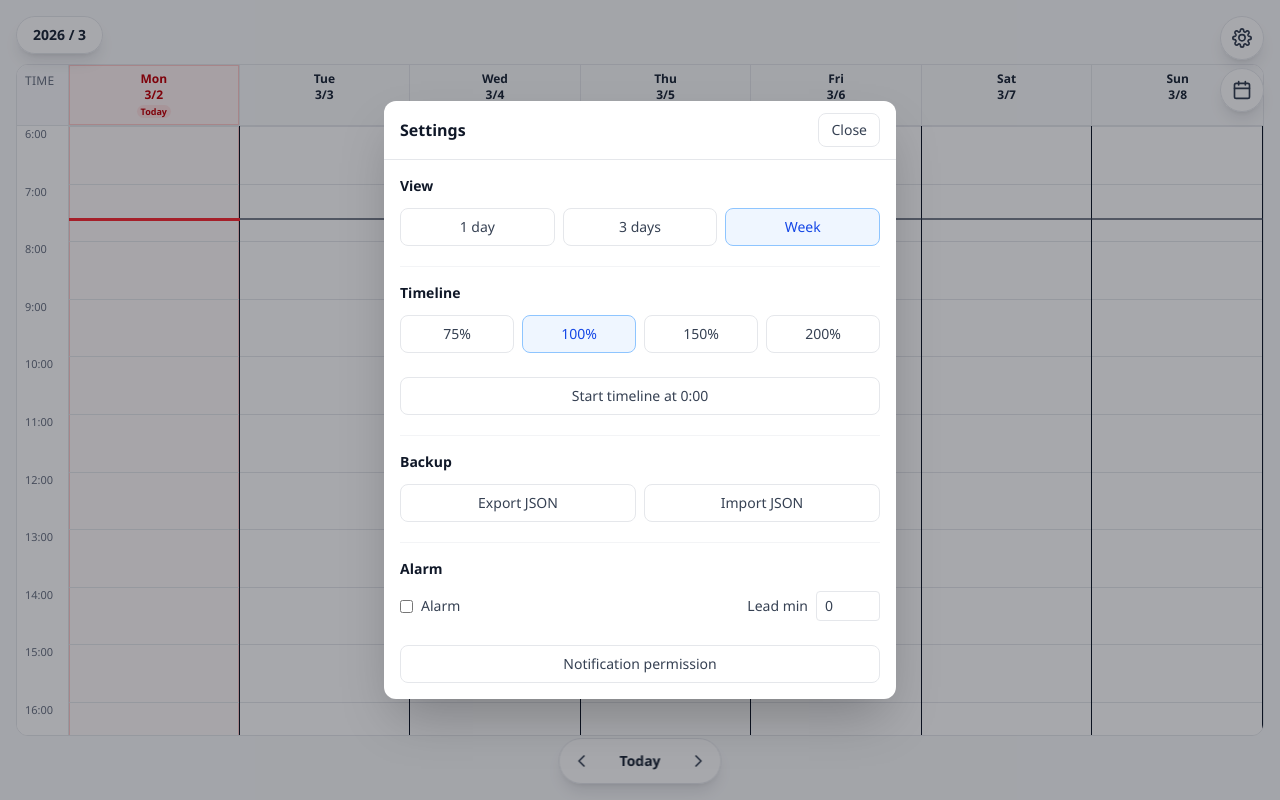
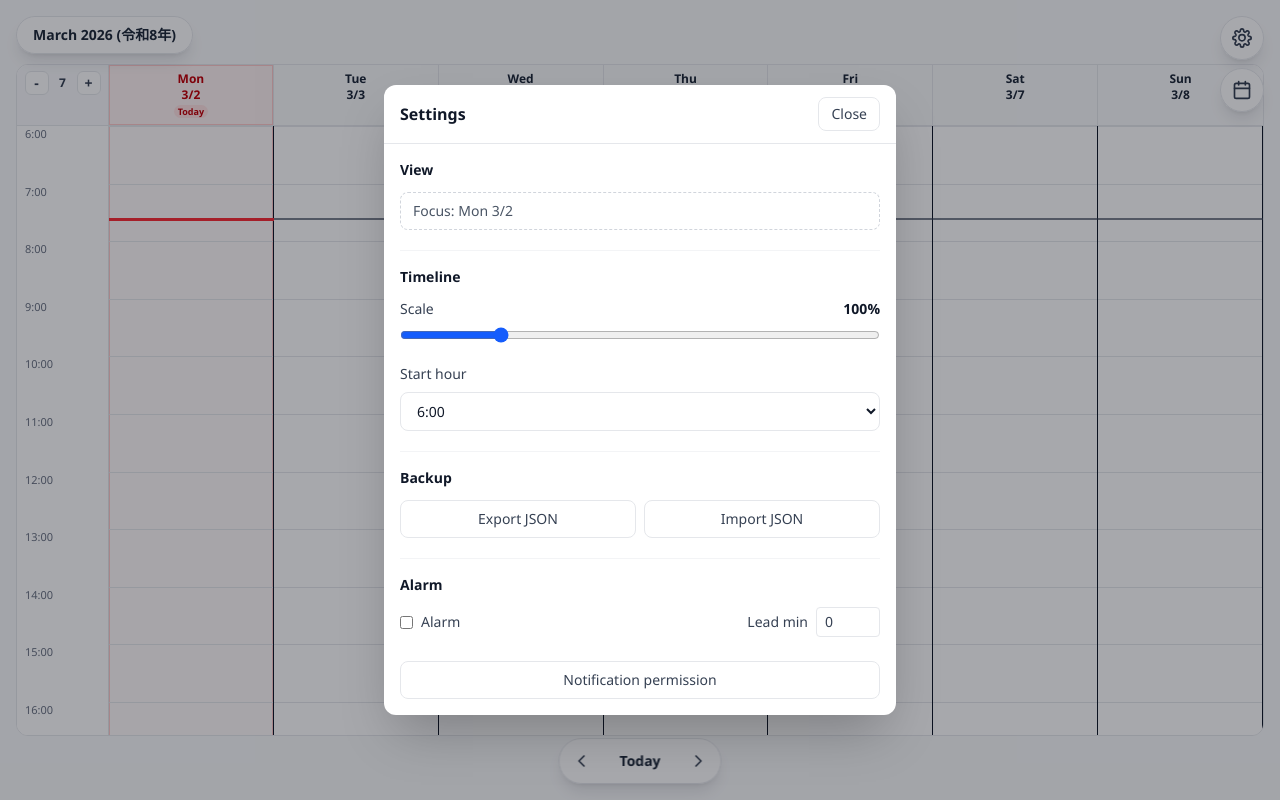
Before and after one commit to isikoro1/timebox, a Next.js app: page / in a window 1280 px wide. Both pictures are taken after a click on the button 1242 px from the left and 38 px from the top of the page. Built offline with nearby package versions, Linux system fonts and the light colour scheme.

Commit message:
Address remaining calendar view issues (#25)
* Add JSON import/export and timeline UX improvements

* Move controls into settings modal

* Migrate planner events to date keys (#17)

* Add date navigation calendar controls

* Refine date navigation layout

* Address remaining calendar view issues

```diff
--- a/app/page.tsx
+++ b/app/page.tsx
@@ -8,23 +8,16 @@ import { useAlarm } from "../hooks/useAlarm"
 import { useNowMin } from "../hooks/useNowMin"
 import { useSelection } from "../hooks/useSelection"
 import { useTimeboxingItems } from "../hooks/useTimeboxingItems"
-import { type ViewMode, type ZoomLevel, useViewOptions } from "../hooks/useViewOptions"
+import { MAX_ZOOM, MIN_ZOOM, ZOOM_STEP, useViewOptions } from "../hooks/useViewOptions"
 import { formatDateHeader, getTodayDateKey, parseDateKey, toDateKey } from "../lib/date"
+import { formatJapaneseEraYear } from "../lib/japaneseCalendar"
 import { parseEventItems } from "../lib/storage"
 
 const STORAGE_KEY = "timeboxing-tool:v1:week-items"
 const GRID_MIN = 15
 const DEFAULT_DURATION = 30
-const VIEW_MODE_LABELS: Record<ViewMode, string> = {
-    day: "1 day",
-    "3days": "3 days",
-    week: "Week",
-}
-const ZOOM_OPTIONS: ZoomLevel[] = [75, 100, 150, 200]
 const BUTTON_CLASS =
     "rounded-lg border border-gray-200 bg-white px-3 py-2 text-sm font-medium text-gray-700 transition hover:bg-gray-50"
-const ACTIVE_BUTTON_CLASS =
-    "rounded-lg border border-blue-300 bg-blue-50 px-3 py-2 text-sm font-medium text-blue-700 transition hover:bg-blue-100"
 const SETTINGS_SECTION_CLASS = "space-y-3 border-t border-gray-100 pt-4 first:border-t-0 first:pt-0"
 const WEEKDAY_LABELS = ["Mon", "Tue", "Wed", "Thu", "Fri", "Sat", "Sun"] as const
 
@@ -47,7 +40,8 @@ function downloadJson(items: EventItem[]) {
 
 function getMonthLabel(dateKey: string) {
     const date = parseDateKey(dateKey)
-    return `${date.getFullYear()} / ${date.getMonth() + 1}`
+    const monthName = date.toLocaleString("en-US", { month: "long" })
+    return `${monthName} ${date.getFullYear()} (${formatJapaneseEraYear(dateKey)})`
 }
 
 function addMonths(dateKey: string, delta: number) {
@@ -88,10 +82,10 @@ export default function Home() {
     const [calendarMonthKey, setCalendarMonthKey] = useState(getTodayDateKey)
 
     const {
-        startAtMidnight,
-        setStartAtMidnight,
-        viewMode,
-        setViewMode,
+        startHour,
+        setStartHour,
+        visibleDayCount,
+        setVisibleDayCount,
         zoom,
         setZoom,
         centerDateKey,
@@ -264,7 +258,6 @@ export default function Home() {
         }
     }
 
-    const showDayNavigator = viewMode !== "week"
     const dayLabel = formatDateHeader(centerDateKey)
     const visibleMonthLabel = getMonthLabel(visibleDateKeys[0] ?? centerDateKey)
     const todayKey = getTodayDateKey()
@@ -488,6 +481,8 @@ export default function Home() {
                     <WeekGrid
                         items={items}
                         visibleDateKeys={visibleDateKeys}
+                        visibleDayCount={visibleDayCount}
+                        onChangeVisibleDayCount={setVisibleDayCount}
                         gridMin={GRID_MIN}
                         defaultDurationMin={DEFAULT_DURATION}
                         pxPerMin={pxPerMin}
@@ -554,58 +549,42 @@ export default function Home() {
                         <div className="space-y-5 overflow-y-auto px-4 py-4">
                             <section className={SETTINGS_SECTION_CLASS}>
                                 <h3 className="text-sm font-semibold text-gray-900">View</h3>
-                                <div className="grid grid-cols-3 gap-2">
-                                    {(Object.keys(VIEW_MODE_LABELS) as ViewMode[]).map((mode) => (
-                                        <button
-                                            key={mode}
-                                            className={viewMode === mode ? ACTIVE_BUTTON_CLASS : BUTTON_CLASS}
-                                            type="button"
-                                            onClick={() => setViewMode(mode)}
-                                        >
-                                            {VIEW_MODE_LABELS[mode]}
-                                        </button>
-                                    ))}
+                                <div className="rounded-lg border border-dashed border-gray-300 px-3 py-2 text-sm text-gray-600">
+                                    Focus: {dayLabel}
                                 </div>
-
-                                {showDayNavigator ? (
-                                    <div className="mt-3 grid grid-cols-3 gap-2">
-                                        <button className={BUTTON_CLASS} type="button" onClick={() => moveDate(-1)}>
-                                            Prev
-                                        </button>
-                                        <button className={BUTTON_CLASS} type="button" onClick={goToday}>
-                                            Today
-                                        </button>
-                                        <button className={BUTTON_CLASS} type="button" onClick={() => moveDate(1)}>
-                                            Next
-                                        </button>
-                                        <div className="col-span-3 rounded-lg border border-dashed border-gray-300 px-3 py-2 text-sm text-gray-600">
-                                            Focus: {dayLabel}
-                                        </div>
-                                    </div>
-                                ) : null}
                             </section>
 
                             <section className={SETTINGS_SECTION_CLASS}>
                                 <h3 className="text-sm font-semibold text-gray-900">Timeline</h3>
-                                <div className="grid grid-cols-2 gap-2 sm:grid-cols-4">
-                                    {ZOOM_OPTIONS.map((option) => (
-                                        <button
-                                            key={option}
-                                            className={zoom === option ? ACTIVE_BUTTON_CLASS : BUTTON_CLASS}
-                                            type="button"
-                                            onClick={() => setZoom(option)}
-                                        >
-                                            {option}%
-                                        </button>
-                                    ))}
-                                </div>
-                                <button
-                                    className={`${BUTTON_CLASS} mt-3 w-full`}
-                                    type="button"
-                                    onClick={() => setStartAtMidnight(!startAtMidnight)}
-                                >
-                                    {startAtMidnight ? "Start timeline at 6:00" : "Start timeline at 0:00"}
-                                </button>
+                                <label className="block text-sm text-gray-700">
+                                    <div className="mb-2 flex items-center justify-between gap-3">
+                                        <span>Scale</span>
+                                        <span className="font-semibold tabular-nums text-gray-900">{zoom}%</span>
+                                    </div>
+                                    <input
+                                        className="w-full accent-blue-600"
+                                        type="range"
+                                        min={MIN_ZOOM}
+                                        max={MAX_ZOOM}
+                                        step={ZOOM_STEP}
+                                        value={zoom}
+                                        onChange={(event) => setZoom(Number(event.target.value))}
+                                    />
+                                </label>
+                                <label className="mt-4 block text-sm text-gray-700">
+                                    <div className="mb-2">Start hour</div>
+                                    <select
+                                        className="w-full rounded-lg border border-gray-200 bg-white px-3 py-2 text-sm text-gray-900"
+                                        value={startHour}
+                                        onChange={(event) => setStartHour(Number(event.target.value))}
+                                    >
+                                        {Array.from({ length: 13 }, (_, hour) => (
+                                            <option key={hour} value={hour}>
+                                                {hour}:00
+                                            </option>
+                                        ))}
+                                    </select>
+                                </label>
                             </section>
 
                             <section className={SETTINGS_SECTION_CLASS}>
--- a/components/WeekGrid.tsx
+++ b/components/WeekGrid.tsx
@@ -3,6 +3,7 @@
 import React from "react"
 import { DayColumn } from "./week/DayColumn"
 import { formatDateHeader, getTodayDateKey } from "../lib/date"
+import { getJapaneseHolidayName } from "../lib/japaneseCalendar"
 import { minToHHMM } from "../lib/time"
 
 export type EventItem = {
@@ -15,7 +16,7 @@ export type EventItem = {
     description?: string
 }
 
-const TIME_COLUMN_WIDTH = 52
+const TIME_COLUMN_WIDTH = 92
 
 type LayoutInfo = { lane: 0 | 1; lanesCount: 1 | 2 }
 
@@ -74,6 +75,8 @@ export function WeekGrid({
     viewStartMin,
     viewEndMin,
     visibleDateKeys,
+    visibleDayCount,
+    onChangeVisibleDayCount,
     selectedId,
     onAddQuick,
     onDoubleClickEmpty,
@@ -89,6 +92,8 @@ export function WeekGrid({
     viewStartMin: number
     viewEndMin: number
     visibleDateKeys: string[]
+    visibleDayCount: number
+    onChangeVisibleDayCount: (next: number | ((current: number) => number)) => void
     selectedId: string | null
     onAddQuick?: (dateKey: string, startMin: number, endMin: number) => void
     onDoubleClickEmpty?: (dateKey: string, startMin: number, endMin: number) => void
@@ -115,7 +120,9 @@ export function WeekGrid({
 
     const startHour = Math.floor(viewStartMin / 60)
     const endHour = Math.floor(viewEndMin / 60)
-    const headerColumns = `${TIME_COLUMN_WIDTH}px repeat(${visibleDateKeys.length}, minmax(0, 1fr))`
+    const dayColumnMin = visibleDateKeys.length > 7 ? 112 : 0
+    const dayColumnTemplate = `repeat(${visibleDateKeys.length}, minmax(${dayColumnMin}px, 1fr))`
+    const headerColumns = `${TIME_COLUMN_WIDTH}px ${dayColumnTemplate}`
     const handleEmpty = onAddQuick ?? onDoubleClickEmpty ?? (() => {})
     const todayKey = getTodayDateKey()
     const todayIndex = visibleDateKeys.indexOf(todayKey)
@@ -124,7 +131,7 @@ export function WeekGrid({
 
     return (
         <div
-            className="h-full overflow-y-auto overflow-x-hidden overscroll-contain rounded-xl border border-gray-200 bg-white"
+            className="h-full overflow-auto overscroll-contain rounded-xl border border-gray-200 bg-white"
             onMouseDown={(event) => {
                 if (!onDeselect) return
                 const target = event.target as HTMLElement
@@ -137,12 +144,33 @@ export function WeekGrid({
                     className="sticky top-0 z-30 grid border-b border-gray-200 bg-gray-50/95 backdrop-blur"
                     style={{ gridTemplateColumns: headerColumns }}
                 >
-                    <div className="sticky left-0 z-40 border-r border-gray-200 bg-gray-50/95 p-2 text-xs font-medium uppercase tracking-wide text-gray-500">
-                        Time
+                    <div className="sticky left-0 z-40 border-r border-gray-200 bg-gray-50/95 p-1.5 text-gray-700">
+                        <div className="flex items-center justify-center gap-1" aria-label="Visible days">
+                            <button
+                                className="flex h-6 w-6 items-center justify-center rounded-md border border-gray-200 bg-white text-sm font-semibold transition hover:bg-gray-100 disabled:cursor-not-allowed disabled:opacity-40"
+                                type="button"
+                                aria-label="Show fewer days"
+                                disabled={visibleDayCount <= 1}
+                                onClick={() => onChangeVisibleDayCount((current) => current - 1)}
+                            >
+                                -
+                            </button>
+                            <span className="w-5 text-center text-xs font-semibold tabular-nums">{visibleDayCount}</span>
+                            <button
+                                className="flex h-6 w-6 items-center justify-center rounded-md border border-gray-200 bg-white text-sm font-semibold transition hover:bg-gray-100 disabled:cursor-not-allowed disabled:opacity-40"
+                                type="button"
+                                aria-label="Show more days"
+                                disabled={visibleDayCount >= 31}
+                                onClick={() => onChangeVisibleDayCount((current) => current + 1)}
+                            >
+                                +
+                            </button>
+                        </div>
                     </div>
                     {visibleDateKeys.map((dateKey) => {
                         const isToday = dateKey === todayKey
                         const [dayName, dateLabel] = formatDateHeader(dateKey).split(" ")
+                        const holidayName = getJapaneseHolidayName(dateKey)
                         return (
                             <div
                                 key={dateKey}
@@ -152,6 +180,11 @@ export function WeekGrid({
                             >
                                 <div className="truncate leading-4">{dayName}</div>
                                 <div className="truncate leading-4">{dateLabel}</div>
+                                {holidayName ? (
+                                    <div className="mt-0.5 truncate text-[10px] font-semibold leading-3 text-rose-600">
+                                        {holidayName}
+                                    </div>
+                                ) : null}
                                 {isToday ? (
                                     <div className="mt-0.5 inline-flex max-w-full rounded-full bg-red-100 px-1 py-0.5 text-[9px] font-semibold leading-none text-red-700">
                                         Today
@@ -181,7 +214,7 @@ export function WeekGrid({
                     <div
                         className="relative grid flex-1"
                         data-daygrid="1"
-                        style={{ gridTemplateColumns: `repeat(${visibleDateKeys.length}, minmax(0, 1fr))` }}
+                        style={{ gridTemplateColumns: dayColumnTemplate }}
                     >
                         {visibleDateKeys.map((dateKey, visibleIndex) => (
                             <DayColumn
--- a/hooks/useViewOptions.ts
+++ b/hooks/useViewOptions.ts
@@ -3,36 +3,43 @@
 import { useMemo, useState } from "react"
 import { addDays, getTodayDateKey } from "../lib/date"
 
-export type ViewMode = "day" | "3days" | "week"
-export type ZoomLevel = 75 | 100 | 150 | 200
+export const MIN_VISIBLE_DAY_COUNT = 1
+export const MAX_VISIBLE_DAY_COUNT = 31
+export const MIN_ZOOM = 75
+export const MAX_ZOOM = 200
+export const ZOOM_STEP = 5
 
 export function useViewOptions() {
-    const [startAtMidnight, setStartAtMidnight] = useState(false)
-    const [viewMode, setViewMode] = useState<ViewMode>("week")
-    const [zoom, setZoom] = useState<ZoomLevel>(100)
+    const [startHour, setStartHour] = useState(6)
+    const [visibleDayCount, setVisibleDayCount] = useState(7)
+    const [zoom, setZoom] = useState(100)
     const [centerDateKey, setCenterDateKey] = useState<string>(getTodayDateKey)
 
     const pxPerMin = 0.96 * (zoom / 100)
-    const viewStartMin = startAtMidnight ? 0 : 6 * 60
+    const viewStartMin = startHour * 60
     const viewEndMin = 24 * 60
 
     const visibleDateKeys = useMemo(() => {
-        if (viewMode === "week") return Array.from({ length: 7 }, (_, index) => addDays(centerDateKey, index))
-        if (viewMode === "day") return [centerDateKey]
-        return Array.from({ length: 3 }, (_, index) => addDays(centerDateKey, index))
-    }, [centerDateKey, viewMode])
+        return Array.from({ length: visibleDayCount }, (_, index) => addDays(centerDateKey, index))
+    }, [centerDateKey, visibleDayCount])
 
     const shiftCenter = (delta: number) => {
         setCenterDateKey((current) => addDays(current, delta))
     }
 
     const goToday = () => setCenterDateKey(getTodayDateKey())
+    const updateVisibleDayCount = (next: number | ((current: number) => number)) => {
+        setVisibleDayCount((current) => {
+            const value = typeof next === "function" ? next(current) : next
+            return Math.min(MAX_VISIBLE_DAY_COUNT, Math.max(MIN_VISIBLE_DAY_COUNT, value))
+        })
+    }
 
     return {
-        startAtMidnight,
-        setStartAtMidnight,
-        viewMode,
-        setViewMode,
+        startHour,
+        setStartHour,
+        visibleDayCount,
+        setVisibleDayCount: updateVisibleDayCount,
         zoom,
         setZoom,
         centerDateKey,
--- /dev/null
+++ b/lib/japaneseCalendar.ts
@@ -0,0 +1,121 @@
+import { parseDateKey } from "./date"
+
+const ERA_STARTS = [
+    { name: "令和", start: new Date(2019, 4, 1) },
+    { name: "平成", start: new Date(1989, 0, 8) },
+    { name: "昭和", start: new Date(1926, 11, 25) },
+] as const
+
+const FIXED_HOLIDAYS: Record<string, string> = {
+    "01-01": "元日",
+    "02-11": "建国記念の日",
+    "02-23": "天皇誕生日",
+    "04-29": "昭和の日",
+    "05-03": "憲法記念日",
+    "05-04": "みどりの日",
+    "05-05": "こどもの日",
+    "08-11": "山の日",
+    "11-03": "文化の日",
+    "11-23": "勤労感謝の日",
+} as const
+
+export function formatJapaneseEraYear(dateKey: string): string {
+    const date = parseDateKey(dateKey)
+    const era = ERA_STARTS.find((candidate) => date >= candidate.start)
+
+    if (!era) return `${date.getFullYear()}年`
+
+    const year = date.getFullYear() - era.start.getFullYear() + 1
+    return `${era.name}${year === 1 ? "元" : year}年`
+}
+
+export function getJapaneseHolidayName(dateKey: string): string | null {
+    const holidays = getJapaneseHolidaysForYear(parseDateKey(dateKey).getFullYear())
+    return holidays.get(dateKey) ?? null
+}
+
+function getJapaneseHolidaysForYear(year: number): Map<string, string> {
+    const holidays = new Map<string, string>()
+
+    for (const [monthDay, name] of Object.entries(FIXED_HOLIDAYS)) {
+        addHoliday(holidays, `${year}-${monthDay}`, name)
+    }
+
+    addHoliday(holidays, nthMonday(year, 1, 2), "成人の日")
+    addHoliday(holidays, nthMonday(year, 7, 3), "海の日")
+    addHoliday(holidays, nthMonday(year, 9, 3), "敬老の日")
+    addHoliday(holidays, nthMonday(year, 10, 2), "スポーツの日")
+    addHoliday(holidays, `${year}-${pad(3)}-${pad(vernalEquinoxDay(year))}`, "春分の日")
+    addHoliday(holidays, `${year}-${pad(9)}-${pad(autumnalEquinoxDay(year))}`, "秋分の日")
+
+    addSubstituteHolidays(holidays, year)
+    addCitizenHolidays(holidays, year)
+
+    return holidays
+}
+
+function addHoliday(holidays: Map<string, string>, dateKey: string, name: string) {
+    holidays.set(dateKey, name)
+}
+
+function addSubstituteHolidays(holidays: Map<string, string>, year: number) {
+    const holidayKeys = [...holidays.keys()].sort()
+
+    for (const dateKey of holidayKeys) {
+        if (parseDateKey(dateKey).getDay() !== 0) continue
+
+        let substitute = addDaysDateKey(dateKey, 1)
+        while (holidays.has(substitute)) {
+            substitute = addDaysDateKey(substitute, 1)
+        }
+
+        if (parseDateKey(substitute).getFullYear() === year) {
+            holidays.set(substitute, "振替休日")
+        }
+    }
+}
+
+function addCitizenHolidays(holidays: Map<string, string>, year: number) {
+    const start = new Date(year, 0, 2)
+    const end = new Date(year, 11, 30)
+
+    for (const date = new Date(start); date <= end; date.setDate(date.getDate() + 1)) {
+        const dateKey = toLocalDateKey(date)
+        if (holidays.has(dateKey)) continue
+
+        const previous = addDaysDateKey(dateKey, -1)
+        const next = addDaysDateKey(dateKey, 1)
+        if (holidays.has(previous) && holidays.has(next)) {
+            holidays.set(dateKey, "国民の休日")
+        }
+    }
+}
+
+function nthMonday(year: number, month: number, nth: number): string {
+    const date = new Date(year, month - 1, 1)
+    const offset = (8 - date.getDay()) % 7
+    date.setDate(1 + offset + (nth - 1) * 7)
+    return toLocalDateKey(date)
+}
+
+function vernalEquinoxDay(year: number): number {
+    return Math.floor(20.8431 + 0.242194 * (year - 1980) - Math.floor((year - 1980) / 4))
+}
+
+function autumnalEquinoxDay(year: number): number {
+    return Math.floor(23.2488 + 0.242194 * (year - 1980) - Math.floor((year - 1980) / 4))
+}
+
+function addDaysDateKey(dateKey: string, delta: number): string {
+    const date = parseDateKey(dateKey)
+    date.setDate(date.getDate() + delta)
+    return toLocalDateKey(date)
+}
+
+function toLocalDateKey(date: Date): string {
+    return `${date.getFullYear()}-${pad(date.getMonth() + 1)}-${pad(date.getDate())}`
+}
+
+function pad(value: number): string {
+    return String(value).padStart(2, "0")
+}
```
Also changed, not shown: 5 other files (tests, documents, lock files or other folders).
